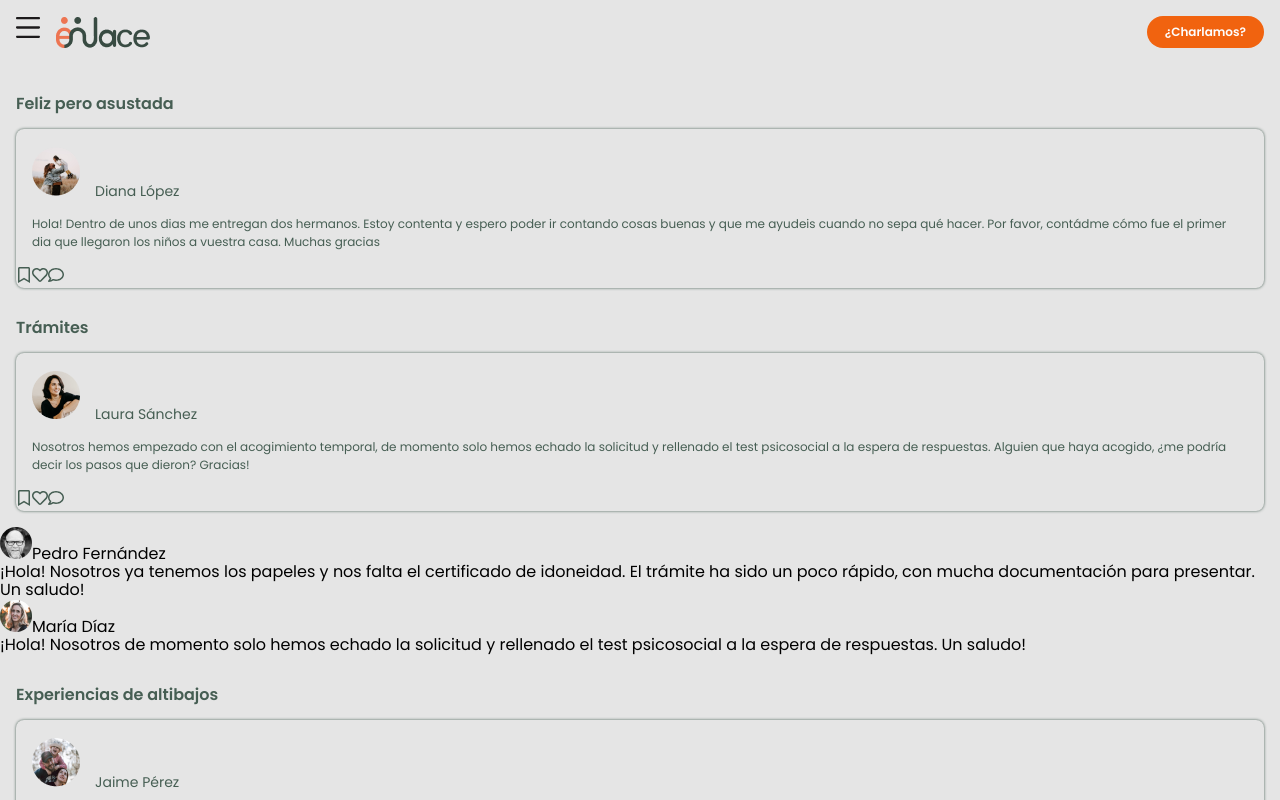
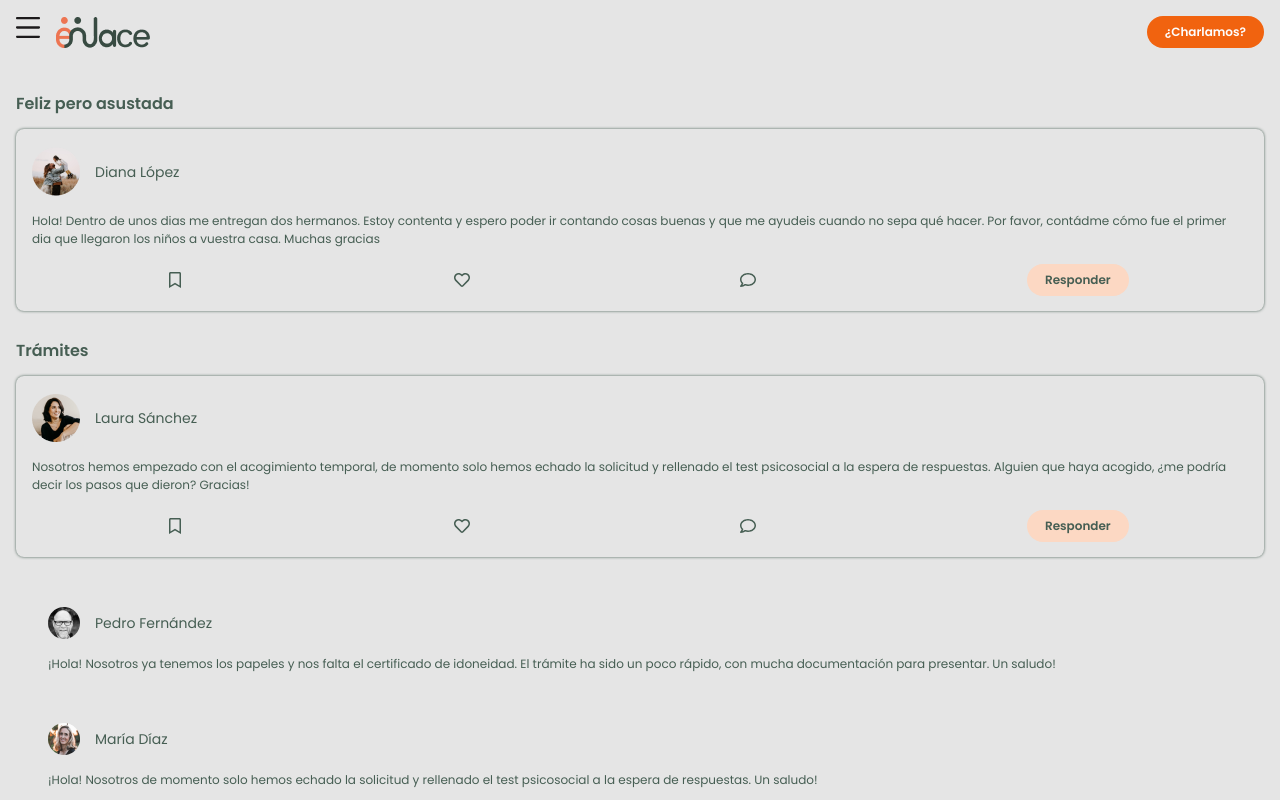
Before and after one commit to Guille-Rubio/aseaf_app, a React (Create React App) app in the folder client/: page /forum in a window 1280 px wide. Shown: the top 800 px of the page. Built offline with nearby package versions, Linux system fonts and the light colour scheme; what react-chatbot-kit would draw is missing.

Commit message:
[UPDATED] Forum styles

```diff
--- a/client/src/components/Main/Forum/PostCard/PostCard.jsx
+++ b/client/src/components/Main/Forum/PostCard/PostCard.jsx
@@ -20,8 +20,9 @@ const PostCard = (props) => {
           {names.map((name, i) => {
             if (name === image)
               return <img className="postcard__avatar" src={avatars[i]} alt={author} />
+            else
+              return ''
           })}
-
           {author}
         </div>
         <div className="postcard__message">
@@ -29,23 +30,24 @@ const PostCard = (props) => {
         </div>
         <div className="postcard__icons">
           <FaRegBookmark /><FaRegHeart /><FaRegComment />
+          <buttun className="postcard__icons--button">Responder</buttun>
         </div>
       </div>
       <div>
         {response.length > 0
           ? response.map(resp => {
             return (
-              <div>
-                <div>
-
+              <div className="postcard__response">
+                <div className="postcard__header">
                   {names.map((name, i) => {
                     if (name === resp.image)
-                      return <img src={avatars[i]} alt={author} />
+                      return <img className="postcard__avatar" src={avatars[i]} alt={author} />
+                    else
+                      return ''
                   })}
-
                   {resp.author}
                 </div>
-                <div>
+                <div className="postcard__message">
                   {resp.message}
                 </div>
               </div>
--- a/client/src/styles/components/_PostCard.scss
+++ b/client/src/styles/components/_PostCard.scss
@@ -1,4 +1,5 @@
 @import '../utils/variables.scss';
+@import '../utils/mixins.scss';
 
 .postcard {
     -webkit-box-shadow: 0px 0px 14px 0px $color-secondary;
@@ -23,6 +24,8 @@
     color: $color-secondary;
     margin: 16px;
     padding-top: 18px;
+    display: flex;
+    align-items: center;
 }
 
 .postcard__avatar {
@@ -40,4 +43,18 @@
 
 .postcard__icons {
     color: $color-secondary;
+    padding-left: 16px;
+    display: flex;
+    justify-content: space-around;
+    align-items: center;
+    padding-bottom: 15px;
+
+    &--button {
+        @include custom-button($color-primary-hue-light, $color-secondary);
+        float: right;
+    }
 }
+
+.postcard__response {
+    margin: 32px;
+}
```
